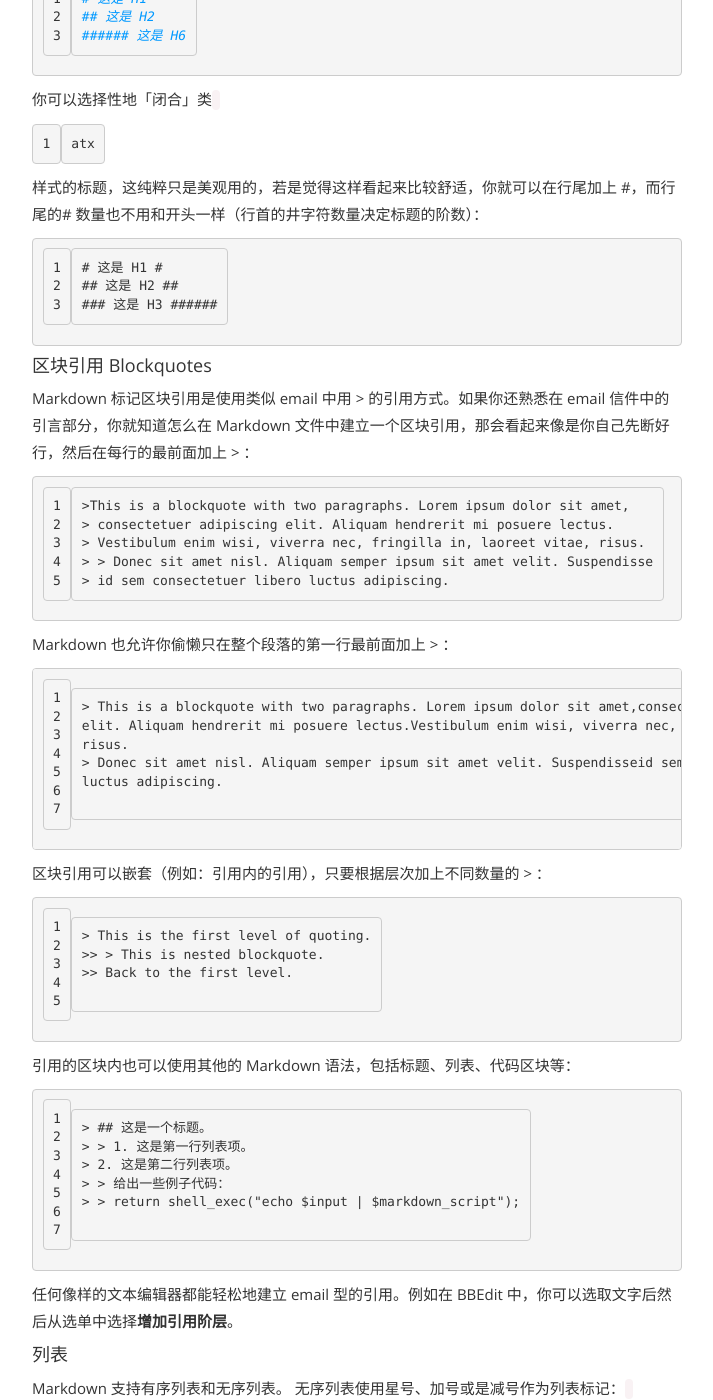
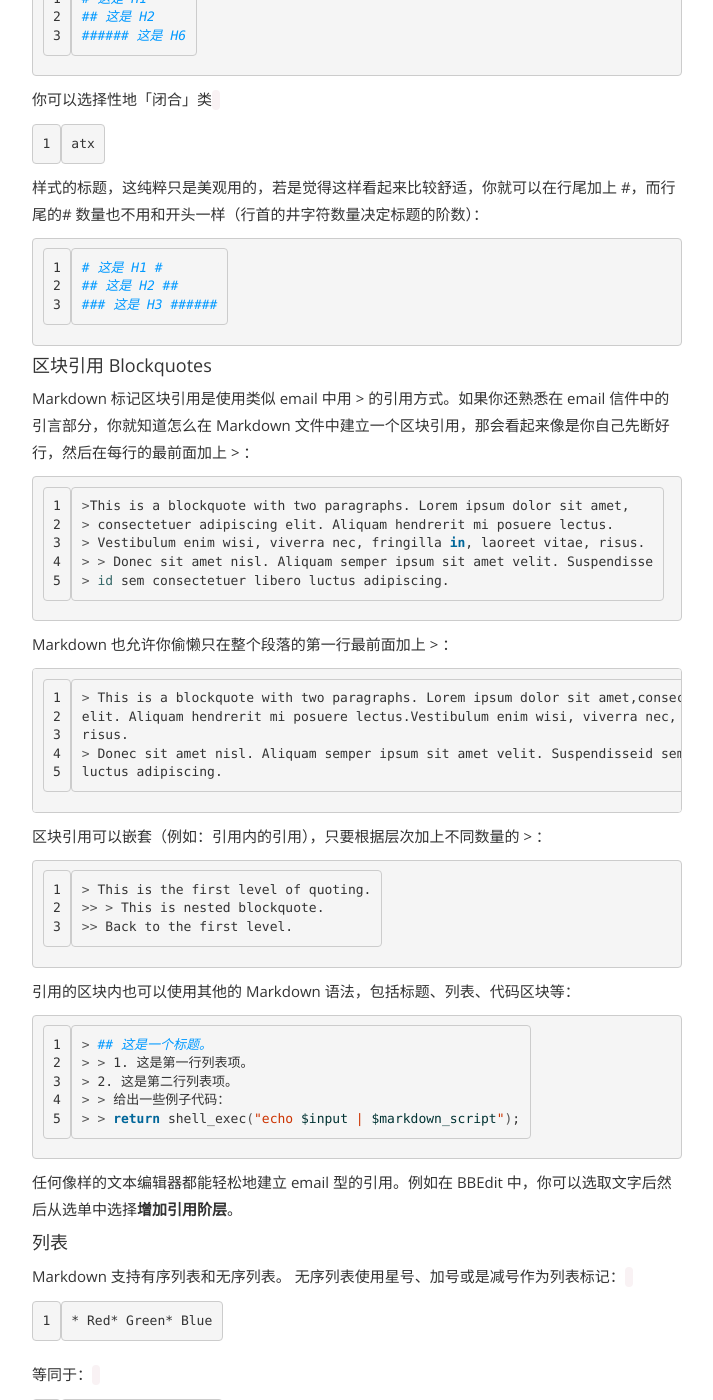
Before and after one commit to LumoCheung/lumocheung.github.com, a Jekyll site: the page built from _posts/2016-04-03-markdown-base.md, in a window 1280 px wide and 1400 px high, scrolled down 4244 px. Shown: the whole window, without its empty margins (283-996 px from the left). Built offline with Jekyll 4.4.1, drawn with Linux system fonts in a browser that asks for light colours; some of the changed text lies outside the part shown.

Commit message:
Update 2016-04-03-markdown-base.md

````diff
--- a/_posts/2016-04-03-markdown-base.md
+++ b/_posts/2016-04-03-markdown-base.md
@@ -76,7 +76,7 @@ This is an H2
 
 你可以选择性地「闭合」类 `atx` 样式的标题，这纯粹只是美观用的，若是觉得这样看起来比较舒适，你就可以在行尾加上 #，而行尾的# 数量也不用和开头一样（行首的井字符数量决定标题的阶数）：
 
-```
+```bash
 # 这是 H1 #
 ## 这是 H2 ##
 ### 这是 H3 ######
@@ -85,7 +85,7 @@ This is an H2
 #### 区块引用 Blockquotes
 Markdown 标记区块引用是使用类似 email 中用 > 的引用方式。如果你还熟悉在 email 信件中的引言部分，你就知道怎么在 Markdown 文件中建立一个区块引用，那会看起来像是你自己先断好行，然后在每行的最前面加上 > ：
 
-```
+```bash
 >This is a blockquote with two paragraphs. Lorem ipsum dolor sit amet,
 > consectetuer adipiscing elit. Aliquam hendrerit mi posuere lectus.
 > Vestibulum enim wisi, viverra nec, fringilla in, laoreet vitae, risus.
@@ -94,33 +94,30 @@ Markdown 标记区块引用是使用类似 email 中用 > 的引用方式。
 ```
 
 Markdown 也允许你偷懒只在整个段落的第一行最前面加上 > ：
-```
 
+```bash
 > This is a blockquote with two paragraphs. Lorem ipsum dolor sit amet,consectetuer adipiscing
 elit. Aliquam hendrerit mi posuere lectus.Vestibulum enim wisi, viverra nec, fringilla in, laoreet vitae,
 risus.
 > Donec sit amet nisl. Aliquam semper ipsum sit amet velit. Suspendisseid sem consectetuer libero
 luctus adipiscing.
-
 ```
 区块引用可以嵌套（例如：引用内的引用），只要根据层次加上不同数量的 > ：
-```
 
+```bash
 > This is the first level of quoting.
 >> > This is nested blockquote.
 >> Back to the first level.
-
 ```
 
 引用的区块内也可以使用其他的 Markdown 语法，包括标题、列表、代码区块等：
-```
 
+```bash
 > ## 这是一个标题。
 > > 1. 这是第一行列表项。
 > 2. 这是第二行列表项。
 > > 给出一些例子代码：
 > > return shell_exec("echo $input | $markdown_script");
-
 ```
 任何像样的文本编辑器都能轻松地建立 email 型的引用。例如在 BBEdit 中，你可以选取文字后然后从选单中选择**增加引用阶层**。
 
@@ -136,14 +133,16 @@ Markdown 支持有序列表和无序列表。
 `- Red- Green- Blue`
 
 有序列表则使用数字接着一个英文句点：
-```
+
+```bash
 1. Bird
 2. McHale
 3. Parish
 ```
 
 很重要的一点是，你在列表标记上使用的数字并不会影响输出的 HTML 结果，上面的列表所产生的 HTML 标记为：
-```
+
+```html
 <ol>
     <li>Bird</li>
     <li>McHale</li>
@@ -152,14 +151,16 @@ Markdown 支持有序列表和无序列表。
 ```
 
 如果你的列表标记写成：
-```
+
+```bash
 1. Bird
 1. McHale
 1. Parish
 ```
 
 或甚至是：
-```
+
+```bash
 3. Bird
 1. McHale
 8. Parish
@@ -169,13 +170,12 @@ Markdown 支持有序列表和无序列表。
 如果你使用懒惰的写法，建议第一个项目最好还是从 1. 开始，因为 Markdown 未来可能会支持有序列表的 start 属性。
 列表项目标记通常是放在最左边，但是其实也可以缩进，最多 3 个空格，项目标记后面则一定要接着至少一个空格或制表符。
 要让列表看起来更漂亮，你可以把内容用固定的缩进整理好：
-```
 
+```bash
 * Lorem ipsum dolor sit amet, consectetuer adipiscing elit. Aliquam hendrerit mi posuere lectus.
   Vestibulum enim wisi, viverra nec, fringilla in, laoreet vitae, risus.
 * Donec sit amet nisl. Aliquam semper ipsum sit amet velit. Suspendisse id sem consectetuer libero
   luctus adipiscing.
-
 ```
 
 但是如果你懒，那也行：
````
